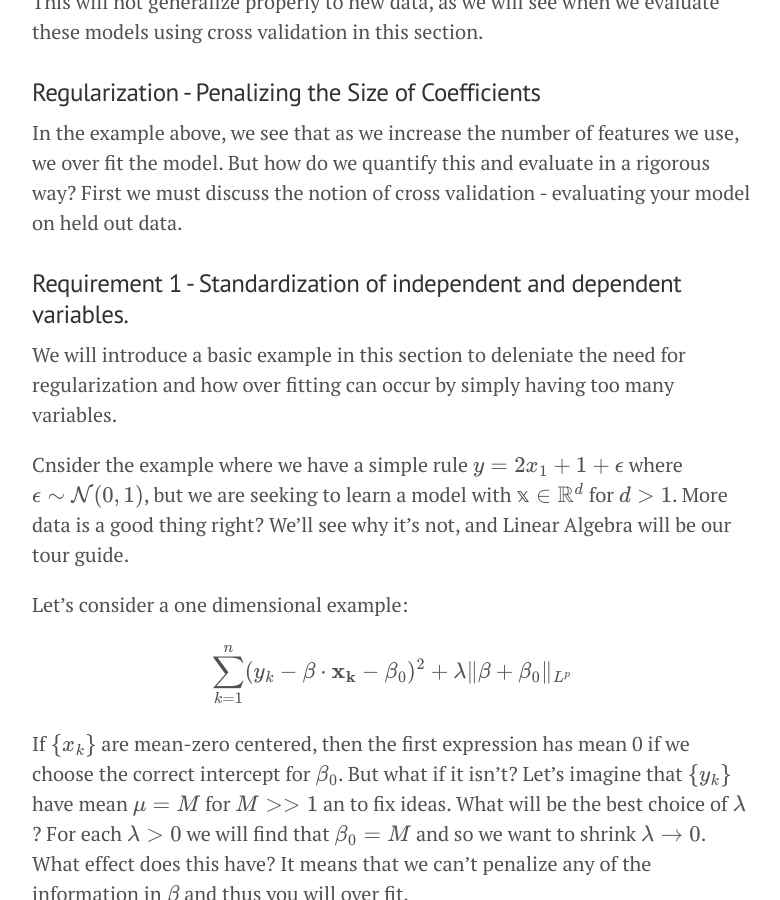
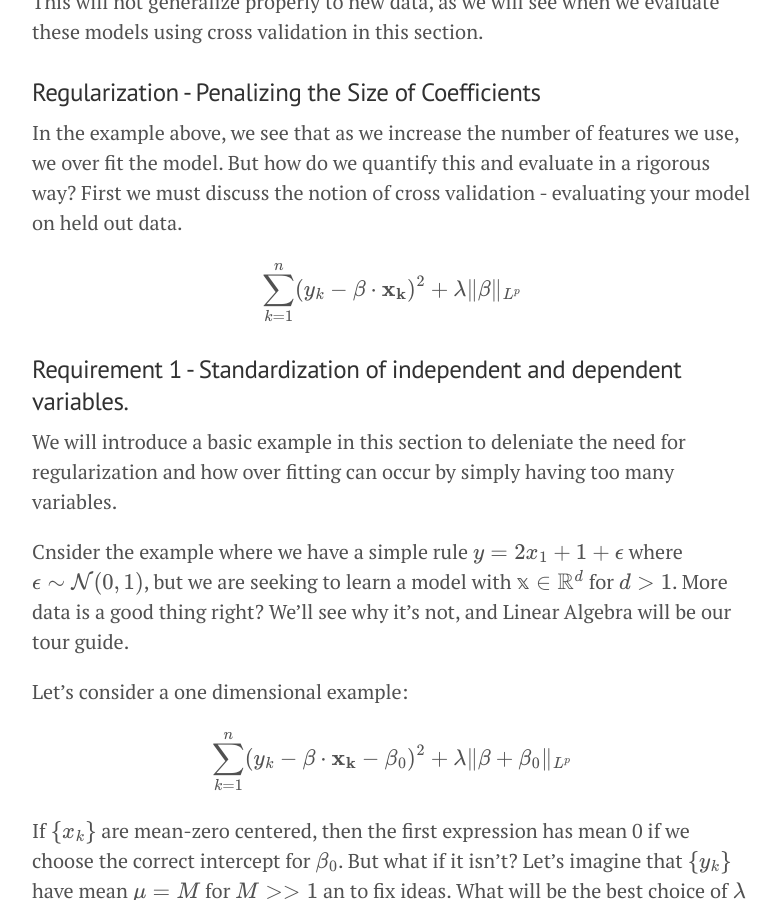
Before and after one commit to doriang102/doriang102.github.io, a Jekyll site: the page built from _posts/2017-10-13-model-selection,-regularization,-and-evaluation.md, in a window 1280 px wide and 900 px high, scrolled down 3837 px. Shown: the whole window, without its empty margins (248-1028 px from the left). Built offline with Jekyll 4.4.1, drawn with Linux system fonts in a browser that asks for light colours; our own code applies the rules of GitHub Pages for plain Markdown files; formulas are drawn with MathJax 3.

Commit message:
Update 2017-10-13-model-selection,-regularization,-and-evaluation.md

```diff
--- a/_posts/2017-10-13-model-selection,-regularization,-and-evaluation.md
+++ b/_posts/2017-10-13-model-selection,-regularization,-and-evaluation.md
@@ -77,6 +77,10 @@ Do you see what's going on here? As we increase the number of features, we are a
 
 In the example above, we see that as we increase the number of features we use, we over fit the model. But how do we quantify this and evaluate in a rigorous way? First we must discuss the notion of cross validation - evaluating your model on held out data.
 
+$$\sum_{k=1}^n (y_k- \beta \cdot \mathbf{x_k})^2 + \lambda \|\beta\|_{L^p}$$
+
+
+
 
 ### Requirement 1 - Standardization of independent and dependent variables.
 
```
